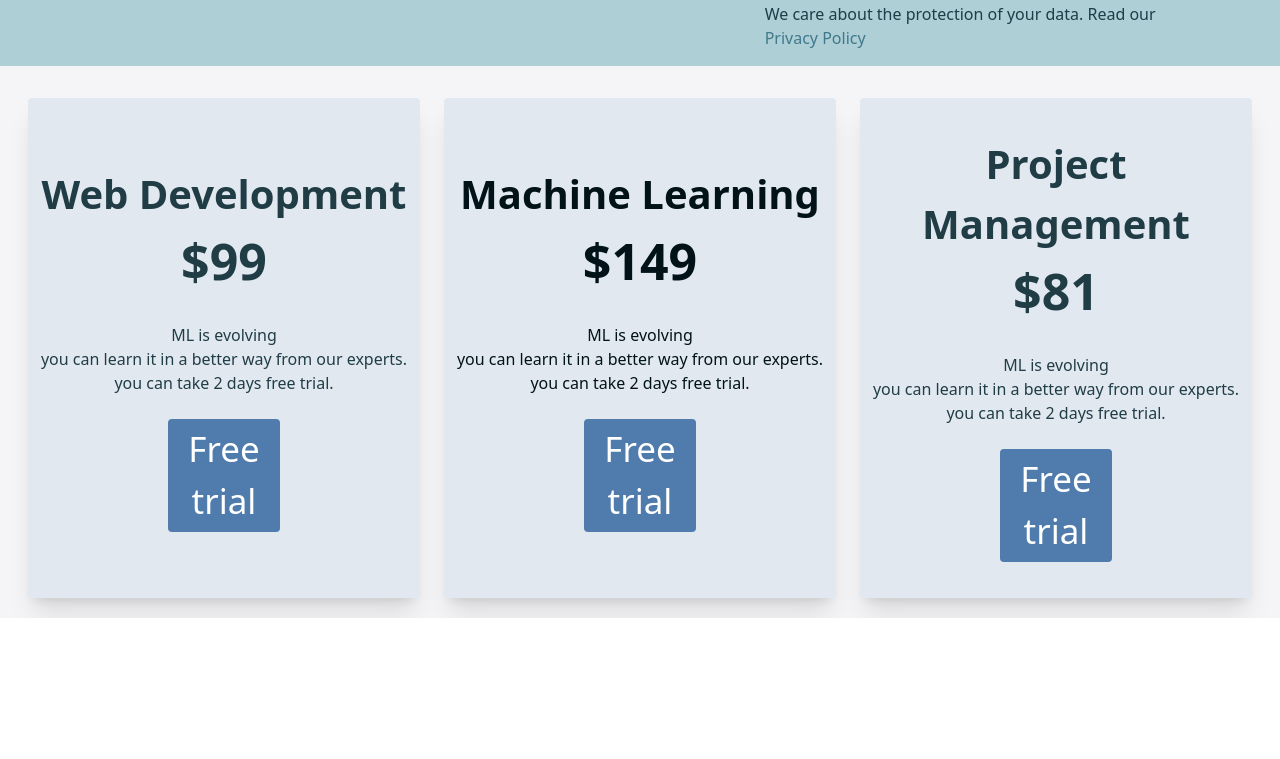
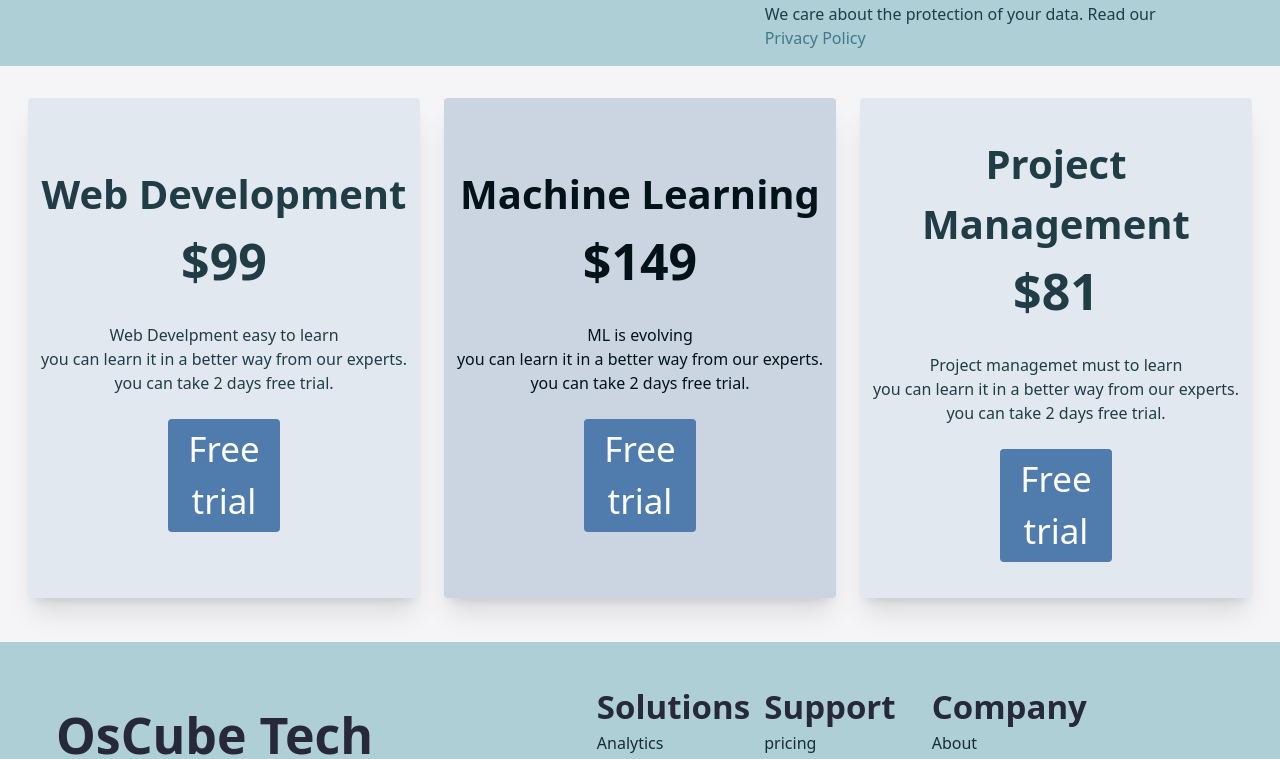
Before and after one commit to naveen1m/Reactjs-projects, a React (Create React App) app in the folder 02_website/: page / in a window 1280 px wide. Shown: the part 1629-2388 px from the top of the page. Before the commit the page ends 2247 px from the top, so only its background shows below. Built offline with nearby package versions, Linux system fonts and the light colour scheme.

Commit message:
final commit

```diff
--- a/02_website/src/App.jsx
+++ b/02_website/src/App.jsx
@@ -9,6 +9,7 @@ import ml from "./assets/img/ml.jpeg"
 import pm from "./assets/img/pm.jpeg"
 import NewsLetter from './components/NewsLetter';
 import Plans from './components/Plans';
+import Footer from './components/Footer';
 
 const web = 'Web Development';
 const webInfo = 'Web development creates websites through coding and design. It includes front-end and back-end development and aims to create user-friendly, secure, and visually appealing websites.'
@@ -28,6 +29,7 @@ function App() {
       <Learn techName={PM} info={pmInfo} image={pm} />
       <NewsLetter />
       <Plans />
+      <Footer />
     </div>
   );
 }
--- a/02_website/src/components/Plans.jsx
+++ b/02_website/src/components/Plans.jsx
@@ -7,28 +7,28 @@ function Plans() {
       <div className='rounded shadow-xl h-[500px] my-3 hover:scale-105 duration-400 bg-slate-200 flex flex-col justify-center text-center text-[#203D46] '>
         <h3 className='font-bold text-[40px] '>Web Development</h3>
         <h1 className='font-bold text-[50px] '>$99</h1><br></br>
-        <p>ML is evolving</p>
+        <p>Web Develpment easy to learn</p>
         <p>you can learn it in a better way from our experts.</p>
         <p>you can take 2 days free trial.</p>
-        <button className='bg-[#4F7CAC] align-center w-[7rem] mx-auto hover:bg-[#476F9A] delay-300 text-white px-3 py-1 rounded text-[35px] mt-1 md:mt-6 font-thin ' >Free trial</button>
+        <button className='bg-[#4F7CAC] align-center md:w-[7rem] mx-auto hover:bg-[#476F9A] delay-300 text-white mt-4 sm:w-full px-3 py-1 rounded text-[35px]  md:mt-6 font-thin ' >Free trial</button>
       </div>
 
-      <div className='rounded shadow-xl h-[500px] my-3 hover:scale-105 duration-400 bg-slate-200 flex flex-col justify-center text-center text-[#011319]'>
+      <div className='rounded shadow-xl h-[500px] my-3 hover:scale-105 duration-400 bg-slate-300 flex flex-col justify-center text-center text-[#011319]'>
         <h3 className='font-bold text-[40px] '>Machine Learning</h3>
         <h1 className='font-bold text-[50px] '>$149</h1><br></br>
         <p>ML is evolving</p>
         <p>you can learn it in a better way from our experts.</p>
         <p>you can take 2 days free trial.</p>
-        <button className='bg-[#4F7CAC] align-center w-[7rem] mx-auto hover:bg-[#476F9A] delay-300 text-white px-3 py-1 rounded text-[35px] mt-1 md:mt-6 font-thin ' >Free trial</button>
+        <button className='bg-[#4F7CAC] align-center bottom-3 md:w-[7rem] mx-auto hover:bg-[#476F9A] delay-300 text-white px-3 py-1 rounded text-[35px]  mt-6 font-thin ' >Free trial</button>
       </div>
 
       <div className='rounded shadow-xl h-[500px] my-3 hover:scale-105 duration-400 bg-slate-200 flex flex-col justify-center text-center text-[#203D46] '>
         <h3 className='font-bold text-[40px] '>Project Management</h3>
         <h1 className='font-bold text-[50px] '>$81</h1><br></br>
-        <p>ML is evolving</p>
+        <p>Project managemet must to learn</p>
         <p>you can learn it in a better way from our experts.</p>
         <p>you can take 2 days free trial.</p>
-        <button className='bg-[#4F7CAC] align-center w-[7rem] mx-auto hover:bg-[#476F9A] delay-300 text-white px-3 py-1 rounded text-[35px] mt-1 md:mt-6 font-thin ' >Free trial</button>
+        <button className='bg-[#4F7CAC] align-center md:w-[7rem] mx-auto hover:bg-[#476F9A] delay-300 text-white px-3 py-1 rounded text-[35px] mt-6 font-thin ' >Free trial</button>
       </div>
     </div>
   )
```
